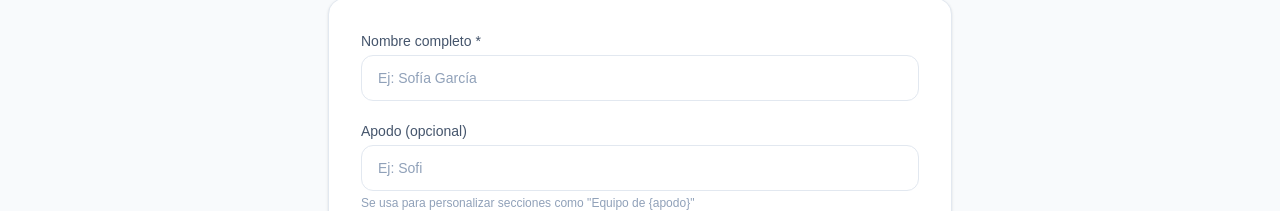
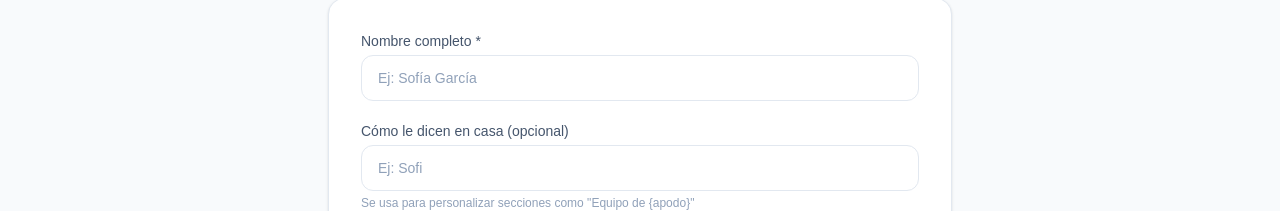
Before and after one commit to ohzdan/syncromedic, a Next.js app: page /paciente/nuevo in a window 1280 px wide. Shown: the part 191-402 px from the top of the page. Built offline with nearby package versions, Linux system fonts and the light colour scheme; no server answers.

Commit message:
Cambiar etiqueta 'apodo' por 'cómo le dicen en casa' en UI

```diff
--- a/app/paciente/[id]/page.tsx
+++ b/app/paciente/[id]/page.tsx
@@ -361,7 +361,7 @@ export default function ExpedientePaciente() {
                     value={apodoInput}
                     onChange={(e) => setApodoInput(e.target.value)}
                     onKeyDown={(e) => { if (e.key === 'Enter') guardarApodo(); if (e.key === 'Escape') { setApodoInput(paciente.apodo || ""); setEditandoApodo(false); } }}
-                    placeholder="Apodo (ej: Sofi)"
+                    placeholder="Cómo le dicen en casa (ej: Sofi)"
                     className="border border-slate-200 rounded-lg px-2.5 py-1 text-sm text-slate-800 focus:outline-none focus:border-[#1A6BFF] transition-colors"
                   />
                   <button onClick={guardarApodo} disabled={guardandoApodo} className="text-[#1A6BFF] text-xs font-semibold disabled:opacity-50">
@@ -381,7 +381,7 @@ export default function ExpedientePaciente() {
                   )}
                   {esFamilia && (
                     <button onClick={() => setEditandoApodo(true)} className="text-slate-400 hover:text-[#1A6BFF] text-xs transition-colors">
-                      {paciente.apodo ? "editar apodo" : "+ agregar apodo"}
+                      {paciente.apodo ? "editar cómo le dicen" : "+ agregar cómo le dicen"}
                     </button>
                   )}
                 </p>
--- a/app/paciente/nuevo/page.tsx
+++ b/app/paciente/nuevo/page.tsx
@@ -86,7 +86,7 @@ export default function NuevoPaciente() {
           </div>
 
           <div>
-            <label className="text-slate-600 text-sm mb-1 block">Apodo (opcional)</label>
+            <label className="text-slate-600 text-sm mb-1 block">Cómo le dicen en casa (opcional)</label>
             <input
               type="text"
               placeholder="Ej: Sofi"
```
